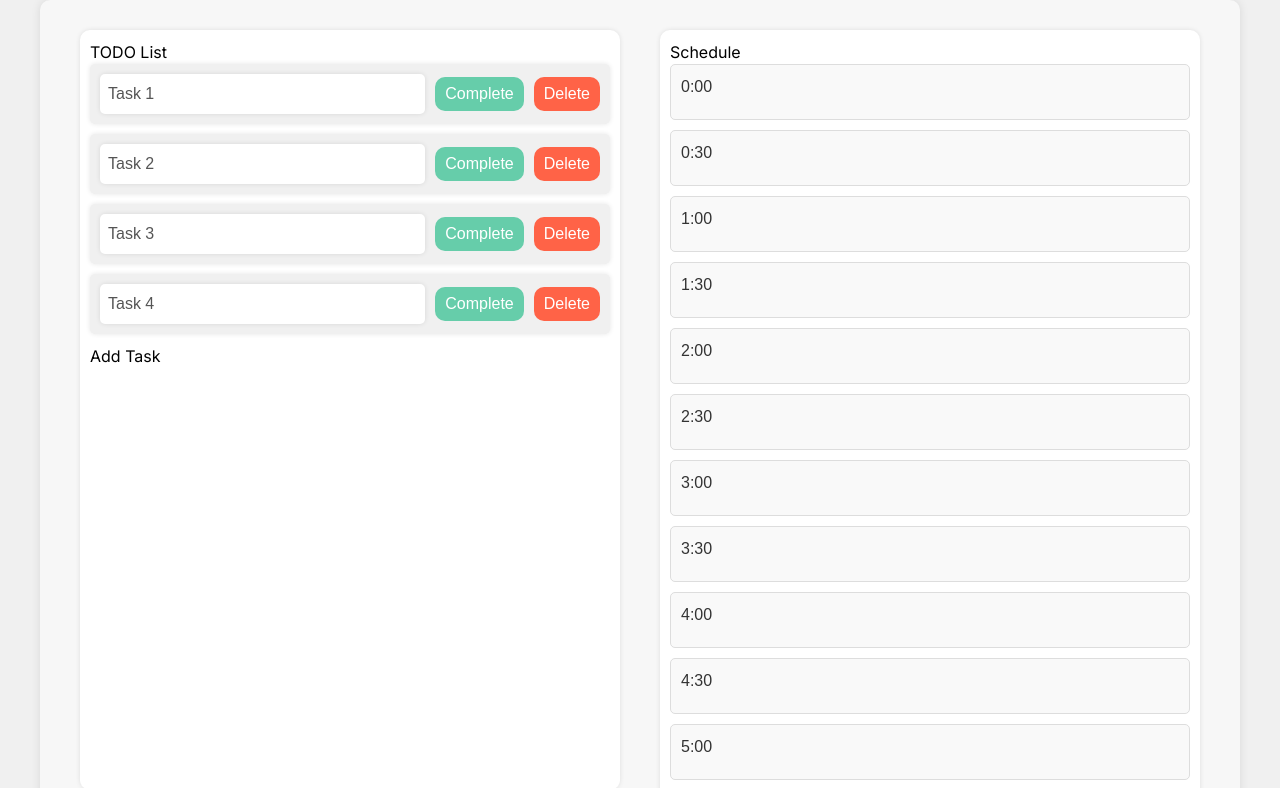
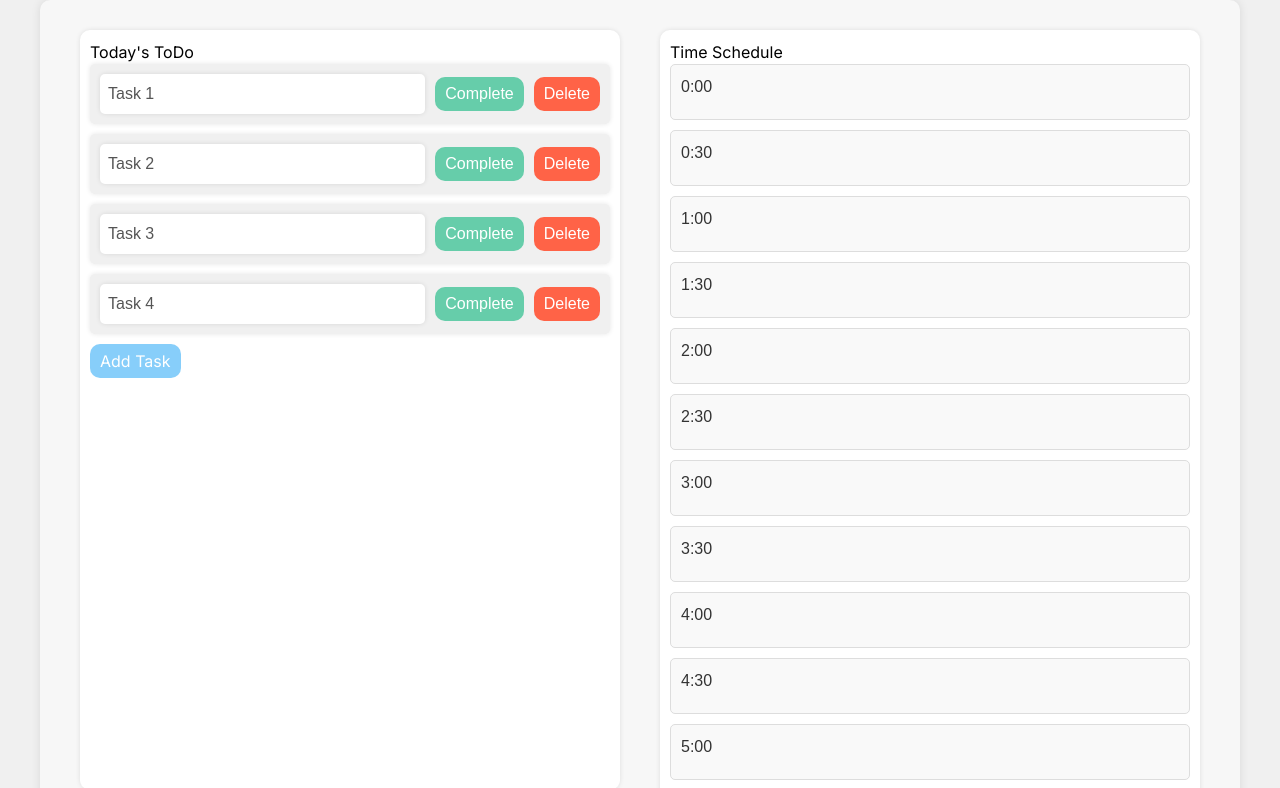
Before and after one commit to laplamon/time_scheduler, a Next.js app: page / in a window 1280 px wide. Shown: the top 788 px of the page. Built offline with nearby package versions, Linux system fonts and the light colour scheme.

Commit message:
arrange design

```diff
--- a/app/page.tsx
+++ b/app/page.tsx
@@ -131,6 +131,20 @@ const ToggleCompletionButton = styled.button`
 
   &:hover {
     background-color: #27ae60;
+  }
+`;
+
+// タスク追加ボタンのスタイル定義
+const AddTaskButton = styled.button`
+  background-color: #87cefa;
+  color: white;
+  border: none;
+  border-radius: 10px;
+  padding: 5px 10px;
+  cursor: pointer;
+  margin-right: 10px;
+  &:hover {
+    background-color: #3498db;
   }
 `;
 
@@ -275,7 +289,6 @@ const App: React.FC = () => {
 
     // スクロール位置を考慮
     const scrollX = window.scrollX;
-    const scrollY = window.scrollY;
 
     // 新しい線を描画
     taskAssignments.forEach((tasks, timeIndex) => {
@@ -315,7 +328,7 @@ const App: React.FC = () => {
           line.setAttribute("y1", adjustedTaskY.toString());
           line.setAttribute("x2", adjustedTimeX.toString());
           line.setAttribute("y2", adjustedTimeY.toString());
-          line.setAttribute("stroke", "#3498db");
+          line.setAttribute("stroke", "#b0c4de");
           line.setAttribute("stroke-width", "1");
           svg.appendChild(line);
         }
@@ -347,7 +360,7 @@ const App: React.FC = () => {
     <Container>
       <SvgContainer ref={svgRef} />
       <TodoColumn>
-        <h2>TODO List</h2>
+        <h2>Today's ToDo</h2>
         {todoItems.map((item, index) => (
           <TodoItem
             key={index}
@@ -366,10 +379,10 @@ const App: React.FC = () => {
             <DeleteButton onClick={() => handleDeleteTodo(index)}>Delete</DeleteButton>
           </TodoItem>
         ))}
-        <button onClick={handleAddTodo}>Add Task</button>
+        <AddTaskButton onClick={handleAddTodo}>Add Task</AddTaskButton>
       </TodoColumn>
       <Column>
-        <h2>Schedule</h2>
+        <h2>Time Schedule</h2>
         {hours.map((hour, index) => (
           <TimeSlotWrapper key={index}>
             <Row onClick={() => handleTimeSlotClick(index)}>
```
